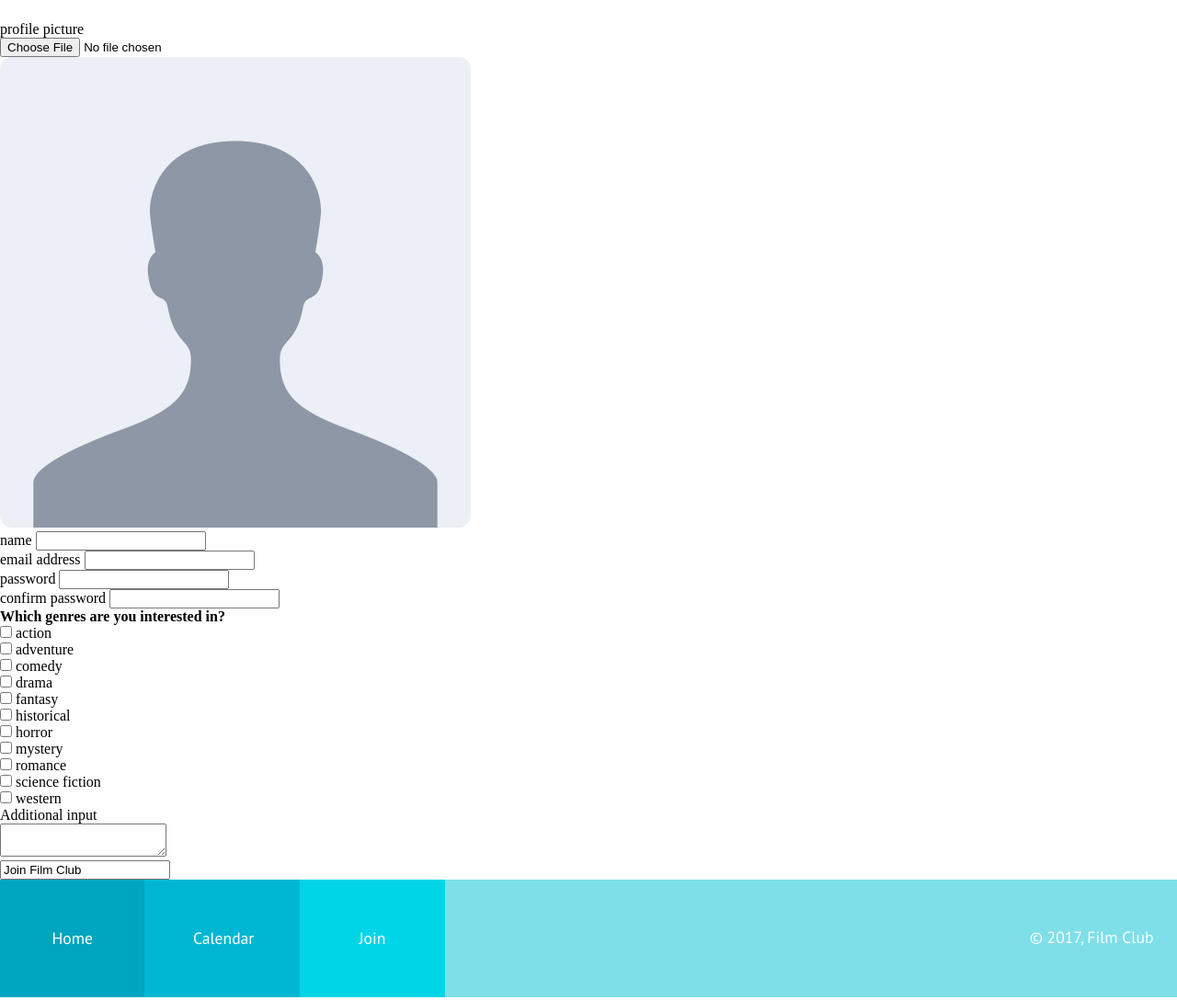
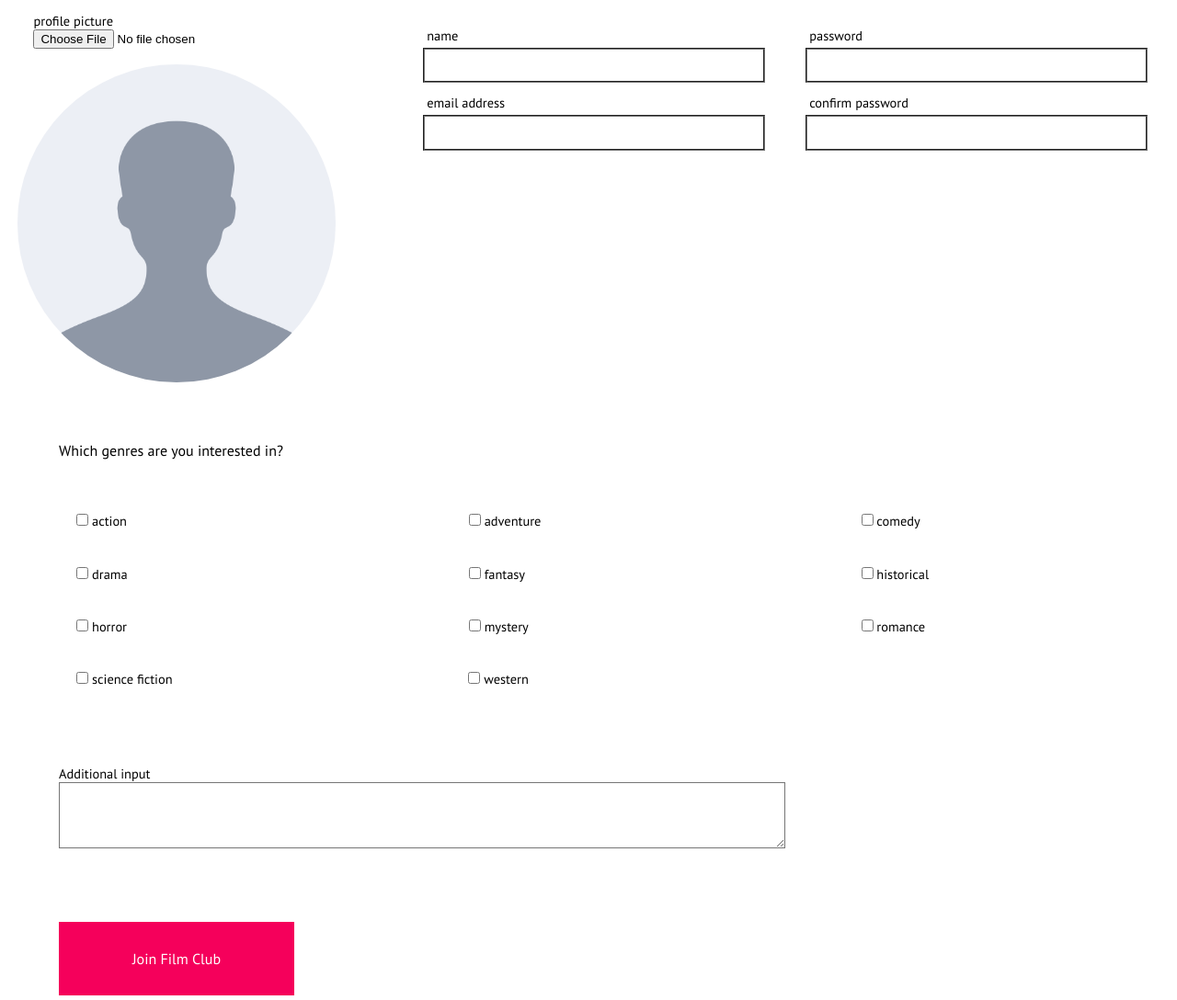
Before and after one commit to craigwendel/week-two-project, a plain HTML site: page join/index.html in a window 1280 px wide. Shown: the part 300-1388 px from the top of the page at 92% size. Drawn offline with Linux system fonts and the light colour scheme.

Commit message:
Add CSS styles to join page. Add media queries to CSS for join page. Adjust HTML for join page.

```diff
--- a/css/main.css
+++ b/css/main.css
@@ -290,7 +290,69 @@ h2 {
   text-align: center;
   flex-basis: 51%;
 }
-/*tablet media query*/
+
+/*join page styles*/
+form {
+  font-family: 'PT Sans', sans-serif;
+  font-size: 0.9rem;
+}
+.file-upload {
+  margin-left: 5%;
+}
+.profile-information input {
+  border-style: groove;
+}
+#profile-img img {
+  width: 70vw;
+  border-radius: 50%;
+  margin-top: 5%;
+}
+
+.placeholder-img {
+  display: flex;
+  flex-direction: column;
+}
+.name-email-form {
+  margin: 5% 0 5% 5%;
+}
+.name-email input {
+  width: 95%;
+  border-style: groove;
+  padding: 1.5%;
+}
+.genre-interest-form h4 {
+  font-family: 'PT Sans', sans-serif;
+  font-size: 1rem;
+  font-weight: 500;
+  margin: 0% 0% 3% 5%;
+}
+.genre-checkbox div  {
+  padding: 1.5%;
+  margin-left: 5%;
+}
+.add-text-area {
+  margin: 5% 0% 3% 5%;
+}
+#textarea {
+  border-style: groove;
+  width: 95%;
+  height: 9vh;
+}
+
+#join-film-club {
+  background-color: #F5005B;
+  height: 10vh;
+  width: 30%;
+  padding: 0%;
+  margin: 3% 0% 10% 5%;
+  color: #ffffff;
+  font-family: 'PT Sans', sans-serif;
+  font-size: 1rem;
+  text-align: center;
+  border-style: none;
+}
+
+/*tablet media querys*/
 
 @media screen and (min-width: 545px) and (max-width: 768px) {
   .main-nav {
@@ -418,8 +480,46 @@ h2 {
     section {
     padding-bottom: 5%;
   }
+
+/*tablet join media querys*/
+
+.top-profile-section {
+  display:flex;
 }
-/*desktop media query*/
+#profile-img img {
+    width: 35vw;
+    border-radius: 50%;
+    margin-top: 5%;
+  }
+  .profile-info {
+    flex-basis: 45%;
+  }
+  .top-email-name {
+    margin-top: -12%;
+  }
+  .top-passwords {
+    margin-top: 10%;
+  }
+  .name-email-form {
+    flex-basis: 48%;
+  }
+  .name-email-form div {
+    padding: 1%;
+  }
+  .genre-checkbox {
+    display: flex;
+    flex-direction: row;
+    flex-wrap: wrap;
+  }
+  .genre-interest-form h4 {
+    margin: 5% 0% 3% 5%;
+  }
+  .genre-checkbox div {
+    flex-basis: 35%;
+  }
+}
+
+/*desktop media querys*/
 @media screen and (min-width: 769px) {
   .main-nav {
     display: flex;
@@ -569,4 +669,65 @@ h2 {
     color: #0B1942;
     padding: 0%;
   }
+
+/*desktop join media querys*/
+h1 {
+  font-size: 2.5rem;
 }
+
+#profile-img img {
+    width: 27vw;
+    border-radius: 50%;
+    margin-top: 5%;
+  }
+  .top-profile-section {
+    display: flex;
+  }
+  .profile-information {
+    display:flex;
+    flex-direction: column;
+    flex-wrap: nowrap;
+    justify-content: flex-start;
+    align-content: flex-start;
+    align-items: flex-start;
+  }
+  .name-email-form {
+    flex-basis: 65%;
+    margin-top: 0%;
+  }
+  .profile-name-email {
+    display: flex;
+    flex-direction: row;
+  }
+  .top-email-name div {
+    flex-basis: 33%;
+  }
+  .name-email-form div {
+    padding: 1%;
+    flex: 0 1 60%;
+  }
+  .name-email input {
+    padding: 2.5%;
+  }
+  .genre-checkbox {
+    display: flex;
+    flex-direction: row;
+    flex-wrap: wrap;
+  }
+  .genre-interest-form h4 {
+    margin: 5% 0% 3% 5%;
+  }
+  .genre-checkbox div {
+    flex-basis: 24%;
+  }
+  .genre-checkbox div:last-child {
+    margin-right: 37.7%;
+  }
+  #textarea {
+    width: 65%;
+  }
+  #join-film-club {
+    width: 20%;
+  }
+
+}
--- a/join/index.html
+++ b/join/index.html
@@ -45,22 +45,34 @@
       </div>
       <div class="name-email-form">
         <form class="profile-name-email" action="index.html" method="post">
+        <div class=top-email-name>
           <div class="name-email">
+            <div>
             <label for="name">name</label>
+            </div>
             <input type="text" name="name" id="name" value="">
           </div>
           <div class="name-email">
+            <div>
             <label for="emailaddress">email address</label>
+            </div>
             <input type="email" name="emailaddress" id="emailaddress" value="">
           </div>
-          <div class="email-name">
+        </div>
+        <div class="top-passwords">
+          <div class="name-email">
+            <div>
             <label for="password">password</label>
+            </div>
             <input type="password" name="password" id="password" value="">
           </div>
           <div class="name-email">
+            <div>
             <label for="confirm">confirm password</label>
+            </div>
             <input type="password" name="confirm" id="confirm" value="">
           </div>
+        </div>
         </form>
       </div>
     </div>
```
Also changed, not shown: project-layout/small/layout-join-small.png.
